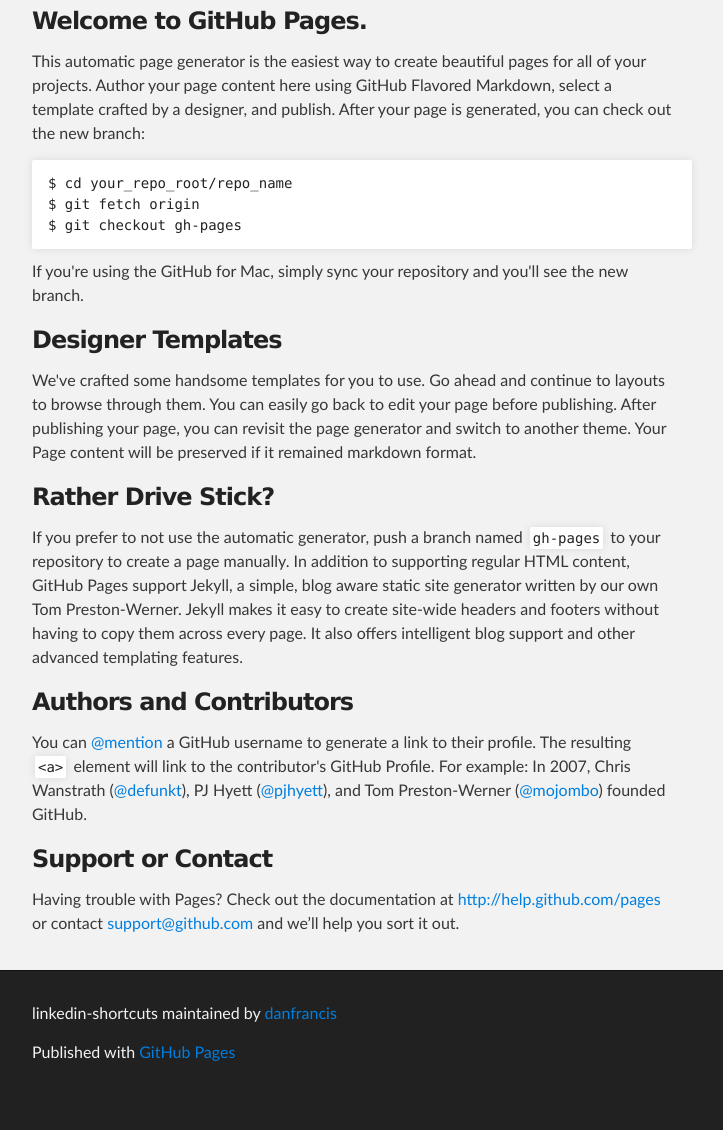
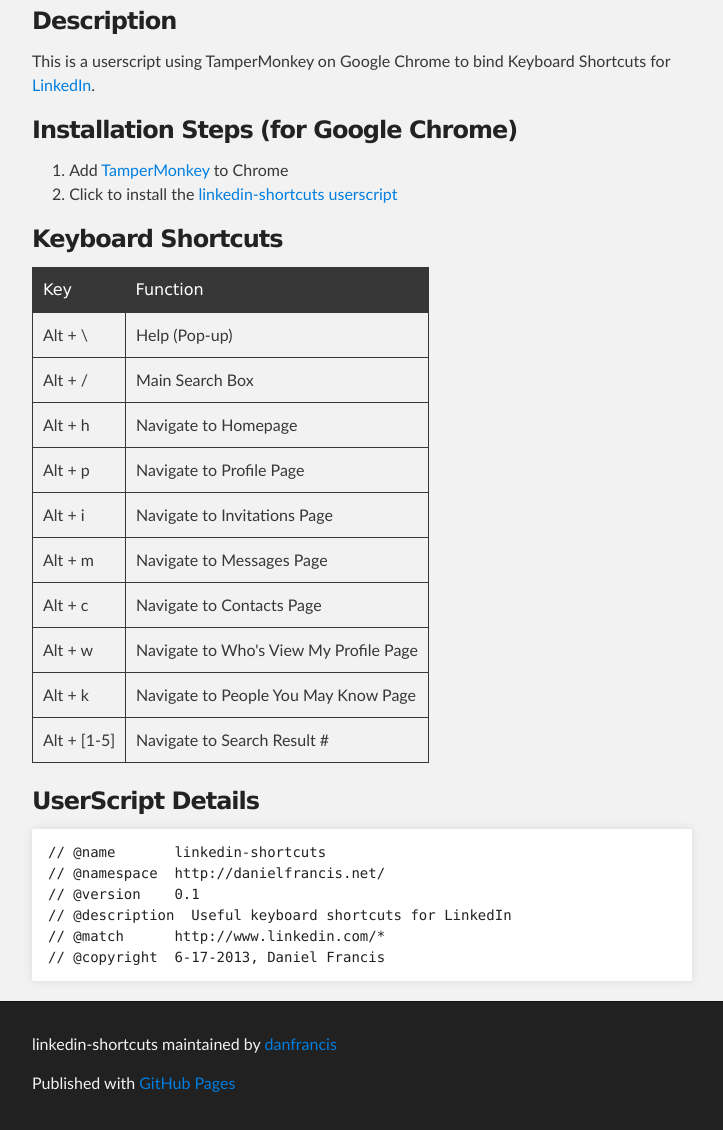
Before and after one commit to danfrancis/linkedin-shortcuts, a plain HTML site: page index.html in a window 1280 px wide. Shown: the part 257-1387 px from the top of the page, without its empty margins (288-1011 px from the left). Before the commit the page ends 1356 px from the top, so only its background shows below. Drawn offline with Linux system fonts and the light colour scheme.

```diff
--- a/index.html
+++ b/index.html
@@ -32,36 +32,75 @@
     <div id="main_content_wrap" class="outer">
       <section id="main_content" class="inner">
         <h3>
-<a name="welcome-to-github-pages" class="anchor" href="#welcome-to-github-pages"><span class="octicon octicon-link"></span></a>Welcome to GitHub Pages.</h3>
+<a name="description" class="anchor" href="#description"><span class="octicon octicon-link"></span></a>Description</h3>
 
-<p>This automatic page generator is the easiest way to create beautiful pages for all of your projects. Author your page content here using GitHub Flavored Markdown, select a template crafted by a designer, and publish. After your page is generated, you can check out the new branch:</p>
-
-<pre><code>$ cd your_repo_root/repo_name
-$ git fetch origin
-$ git checkout gh-pages
-</code></pre>
-
-<p>If you're using the GitHub for Mac, simply sync your repository and you'll see the new branch.</p>
+<p>This is a userscript using TamperMonkey on Google Chrome to bind Keyboard Shortcuts for <a href="http://linkedin.com">LinkedIn</a>.</p>
 
 <h3>
-<a name="designer-templates" class="anchor" href="#designer-templates"><span class="octicon octicon-link"></span></a>Designer Templates</h3>
+<a name="installation-steps-for-google-chrome" class="anchor" href="#installation-steps-for-google-chrome"><span class="octicon octicon-link"></span></a>Installation Steps (for Google Chrome)</h3>
 
-<p>We've crafted some handsome templates for you to use. Go ahead and continue to layouts to browse through them. You can easily go back to edit your page before publishing. After publishing your page, you can revisit the page generator and switch to another theme. Your Page content will be preserved if it remained markdown format.</p>
+<ol>
+<li>Add <a href="http://bit.ly/12bWG6v">TamperMonkey</a> to Chrome</li>
+<li>Click to install the <a href="http://bit.ly/1346q6d">linkedin-shortcuts userscript</a>
+</li>
+</ol><h3>
+<a name="keyboard-shortcuts" class="anchor" href="#keyboard-shortcuts"><span class="octicon octicon-link"></span></a>Keyboard Shortcuts</h3>
 
-<h3>
-<a name="rather-drive-stick" class="anchor" href="#rather-drive-stick"><span class="octicon octicon-link"></span></a>Rather Drive Stick?</h3>
+<table>
+<tr>
+<th>Key</th>
+<th>Function</th>
+</tr>
+<tr>
+<td>Alt + \</td>
+<td>Help (Pop-up)</td>
+</tr>
+<tr>
+<td>Alt + /</td>
+<td>Main Search Box</td>
+</tr>
+<tr>
+<td>Alt + h</td>
+<td>Navigate to Homepage</td>
+</tr>
+<tr>
+<td>Alt + p</td>
+<td>Navigate to Profile Page</td>
+</tr>
+<tr>
+<td>Alt + i</td>
+<td>Navigate to Invitations Page</td>
+</tr>
+<tr>
+<td>Alt + m</td>
+<td>Navigate to Messages Page</td>
+</tr>
+<tr>
+<td>Alt + c</td>
+<td>Navigate to Contacts Page</td>
+</tr>
+<tr>
+<td>Alt + w</td>
+<td>Navigate to Who's View My Profile Page</td>
+</tr>
+<tr>
+<td>Alt + k</td>
+<td>Navigate to People You May Know Page</td>
+</tr>
+<tr>
+<td>Alt + [1-5]</td>
+<td>Navigate to Search Result #</td>
+</tr>
+</table><h3>
+<a name="userscript-details" class="anchor" href="#userscript-details"><span class="octicon octicon-link"></span></a>UserScript Details</h3>
 
-<p>If you prefer to not use the automatic generator, push a branch named <code>gh-pages</code> to your repository to create a page manually. In addition to supporting regular HTML content, GitHub Pages support Jekyll, a simple, blog aware static site generator written by our own Tom Preston-Werner. Jekyll makes it easy to create site-wide headers and footers without having to copy them across every page. It also offers intelligent blog support and other advanced templating features.</p>
-
-<h3>
-<a name="authors-and-contributors" class="anchor" href="#authors-and-contributors"><span class="octicon octicon-link"></span></a>Authors and Contributors</h3>
-
-<p>You can <a href="https://github.com/blog/821" class="user-mention">@mention</a> a GitHub username to generate a link to their profile. The resulting <code>&lt;a&gt;</code> element will link to the contributor's GitHub Profile. For example: In 2007, Chris Wanstrath (<a href="https://github.com/defunkt" class="user-mention">@defunkt</a>), PJ Hyett (<a href="https://github.com/pjhyett" class="user-mention">@pjhyett</a>), and Tom Preston-Werner (<a href="https://github.com/mojombo" class="user-mention">@mojombo</a>) founded GitHub.</p>
-
-<h3>
-<a name="support-or-contact" class="anchor" href="#support-or-contact"><span class="octicon octicon-link"></span></a>Support or Contact</h3>
-
-<p>Having trouble with Pages? Check out the documentation at <a href="http://help.github.com/pages">http://help.github.com/pages</a> or contact <a href="mailto:support@github.com">support@github.com</a> and we’ll help you sort it out.</p>
+<pre><code>// @name       linkedin-shortcuts
+// @namespace  http://danielfrancis.net/
+// @version    0.1
+// @description  Useful keyboard shortcuts for LinkedIn
+// @match      http://www.linkedin.com/*
+// @copyright  6-17-2013, Daniel Francis
+</code></pre>
       </section>
     </div>
 
```
Also changed, not shown: params.json (+1 -1 lines).
